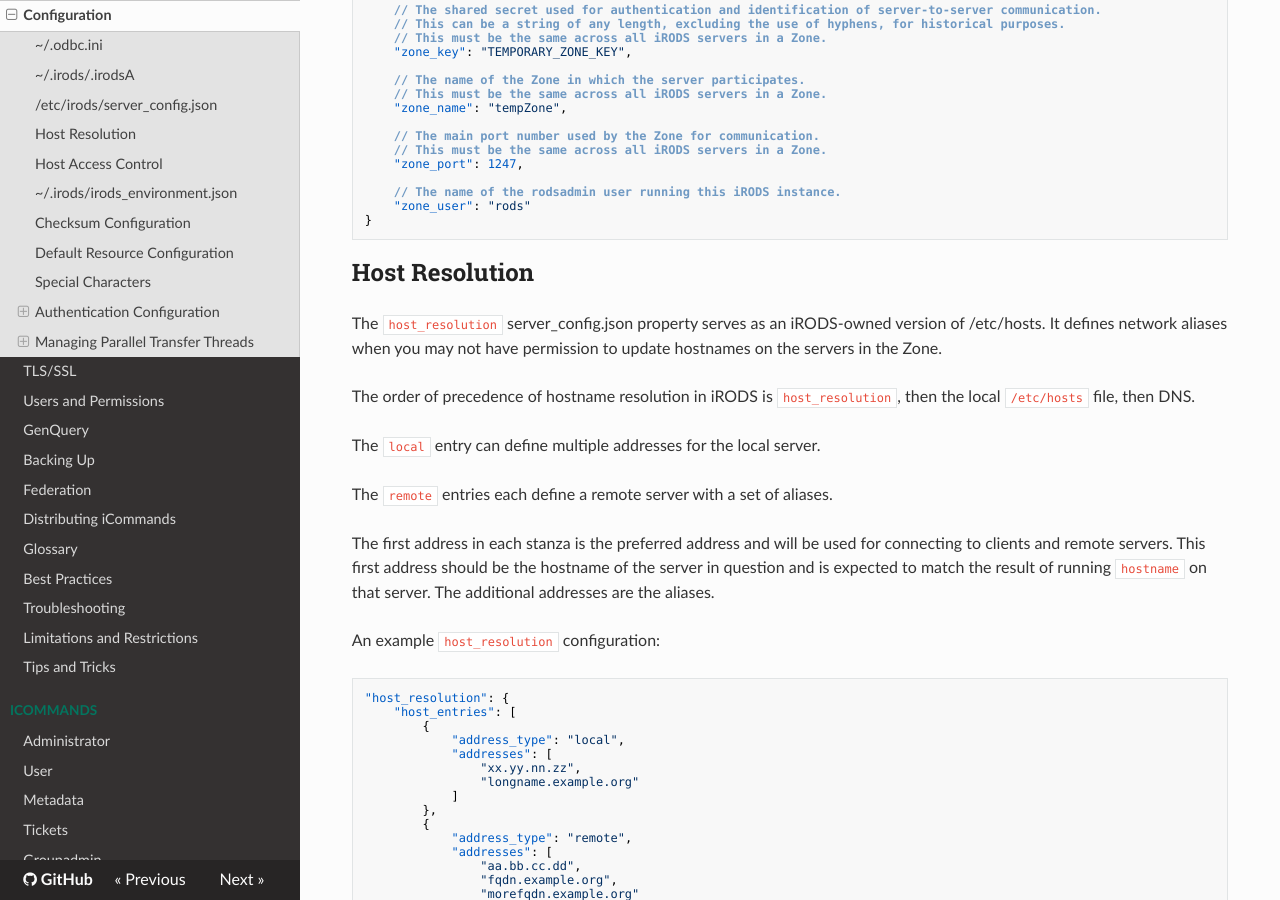
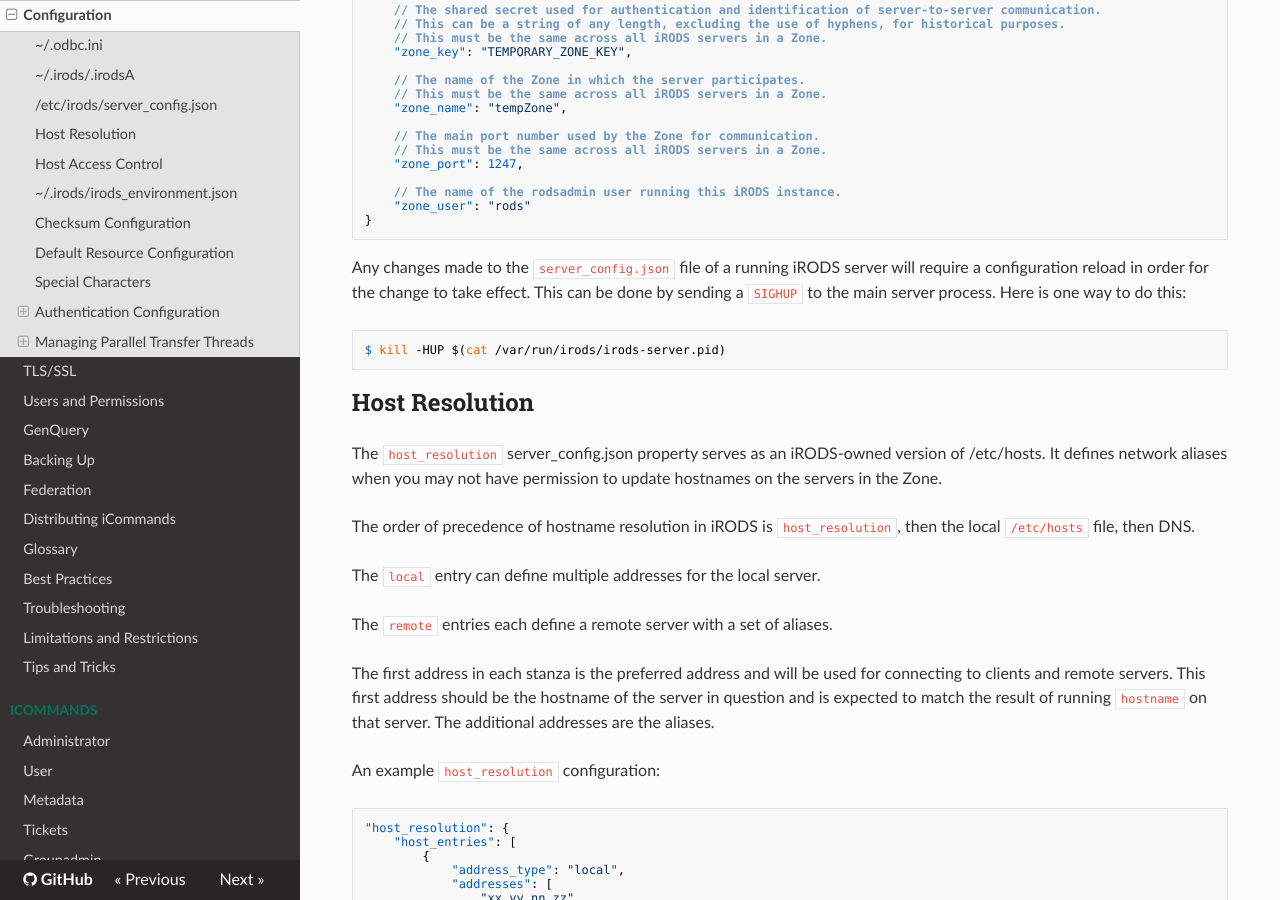
Before and after one commit to irods/irods_docs, an MkDocs documentation site: the page built from docs/system_overview/configuration.md, in a window 1280 px wide and 900 px high, scrolled down 6499 px. Built offline with MkDocs 1.6.1, drawn with Linux system fonts in a browser that asks for light colours; nearby versions of some CDN libraries.

Commit message:
[irods/irods#6706] Add config reload note on updating server_config

````diff
--- a/docs/system_overview/configuration.md
+++ b/docs/system_overview/configuration.md
@@ -443,6 +443,11 @@ This file defines the behavior of the server Agent that answers individual reque
     // The name of the rodsadmin user running this iRODS instance.
     "zone_user": "rods"
 }
+```
+
+Any changes made to the `server_config.json` file of a running iRODS server will require a configuration reload in order for the change to take effect. This can be done by sending a `SIGHUP` to the main server process. Here is one way to do this:
+```
+$ kill -HUP $(cat /var/run/irods/irods-server.pid)
 ```
 
 ## Host Resolution
````
